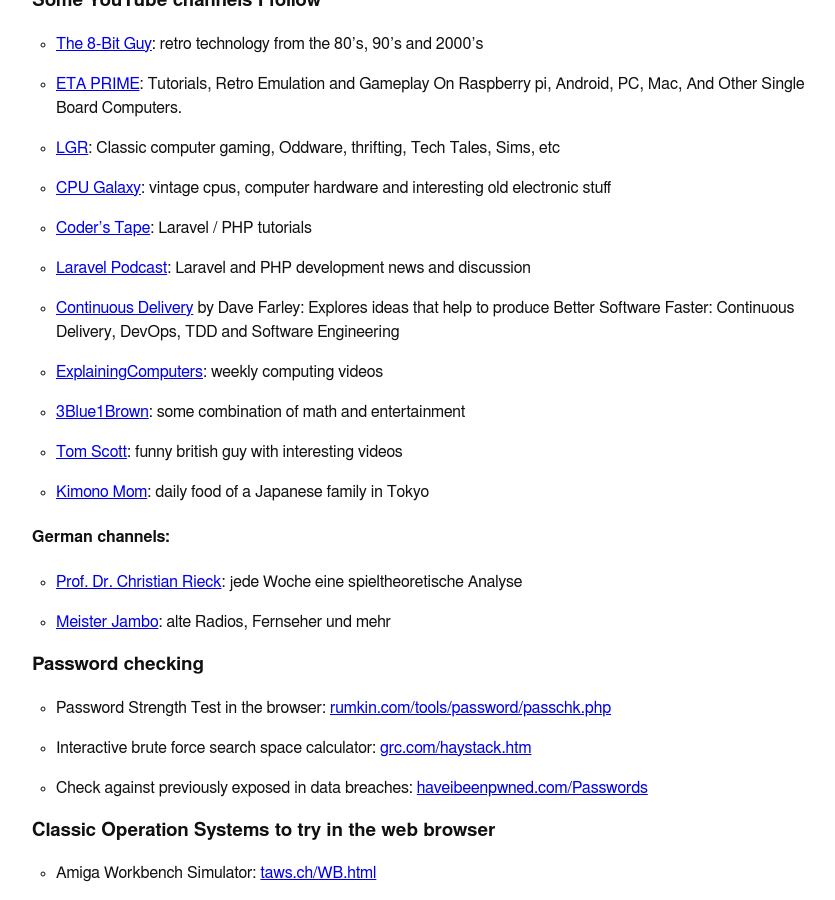
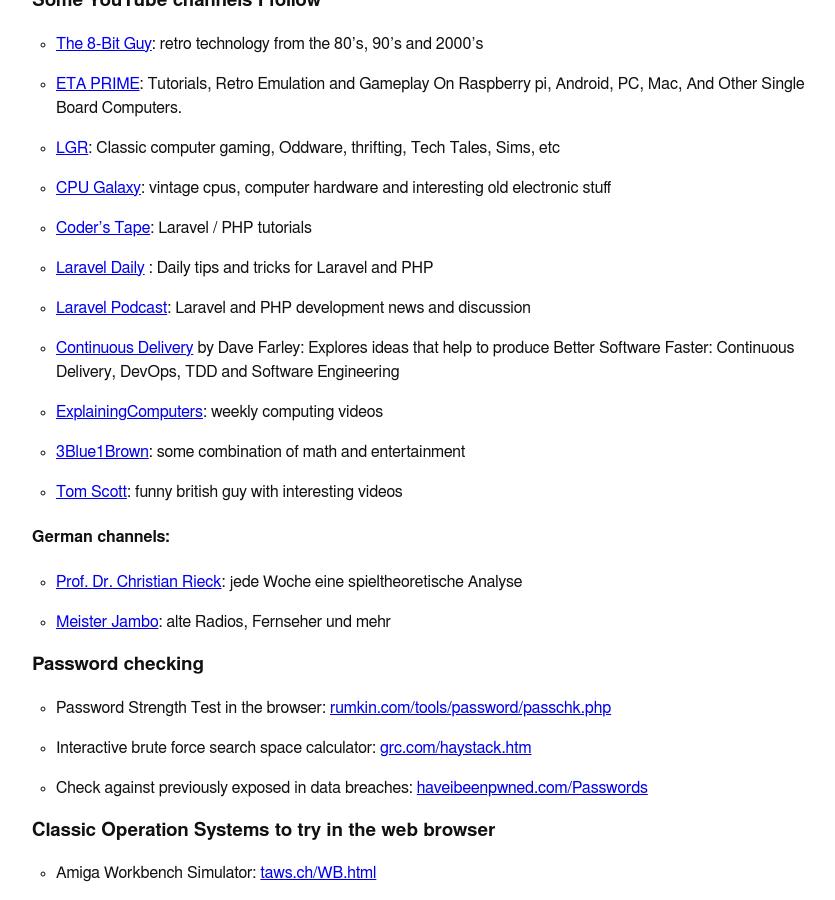
Before and after one commit to oliworx/oliworx.github.com, a Jekyll site: the page built from links.md, in a window 1280 px wide and 900 px high, scrolled down 1066 px. Shown: the whole window, without its empty margins (208-1043 px from the left). Built offline with Jekyll 4.4.1, drawn with Linux system fonts in a browser that asks for light colours; our own code applies the rules of GitHub Pages for plain Markdown files.

Commit message:
Update links page: YouTube channels I follow

```diff
--- a/links.md
+++ b/links.md
@@ -52,12 +52,12 @@
  * [LGR](https://www.youtube.com/channel/UCLx053rWZxCiYWsBETgdKrQ): Classic computer gaming, Oddware, thrifting, Tech Tales, Sims, etc
  * [CPU Galaxy](https://www.youtube.com/channel/UC2H-q9ZkIEwdNazdCZJTdsg):  vintage cpus, computer hardware and interesting old electronic stuff
  * [Coder's Tape](https://www.youtube.com/channel/UCQI-Ym2rLZx52vEoqlPQMdg): Laravel / PHP tutorials
+ * [Laravel Daily](https://www.youtube.com/c/LaravelDaily) : Daily tips and tricks for Laravel and PHP
  * [Laravel Podcast](https://www.youtube.com/channel/UCfSLACOAW4GPMis9oTZtbpQ): Laravel and PHP development news and discussion
  * [Continuous Delivery](https://www.youtube.com/channel/UCCfqyGl3nq_V0bo64CjZh8g) by Dave Farley: Explores ideas that help to produce Better Software Faster: Continuous Delivery, DevOps, TDD and Software Engineering
  * [ExplainingComputers](https://www.youtube.com/channel/UCbiGcwDWZjz05njNPrJU7jA): weekly computing videos
  * [3Blue1Brown](https://www.youtube.com/channel/UCYO_jab_esuFRV4b17AJtAw): some combination of math and entertainment
  * [Tom Scott](https://www.youtube.com/channel/UCBa659QWEk1AI4Tg--mrJ2A): funny british guy with interesting videos
- * [Kimono Mom](https://www.youtube.com/channel/UCLLC4hipTYA1e-Rv-l31Z_w): daily food of a Japanese family in Tokyo
 
 #### German channels:
  * [Prof. Dr. Christian Rieck](https://www.youtube.com/channel/UCSExr_QUT6h-4sGW5hGjrCA):  jede Woche eine spieltheoretische Analyse
```
